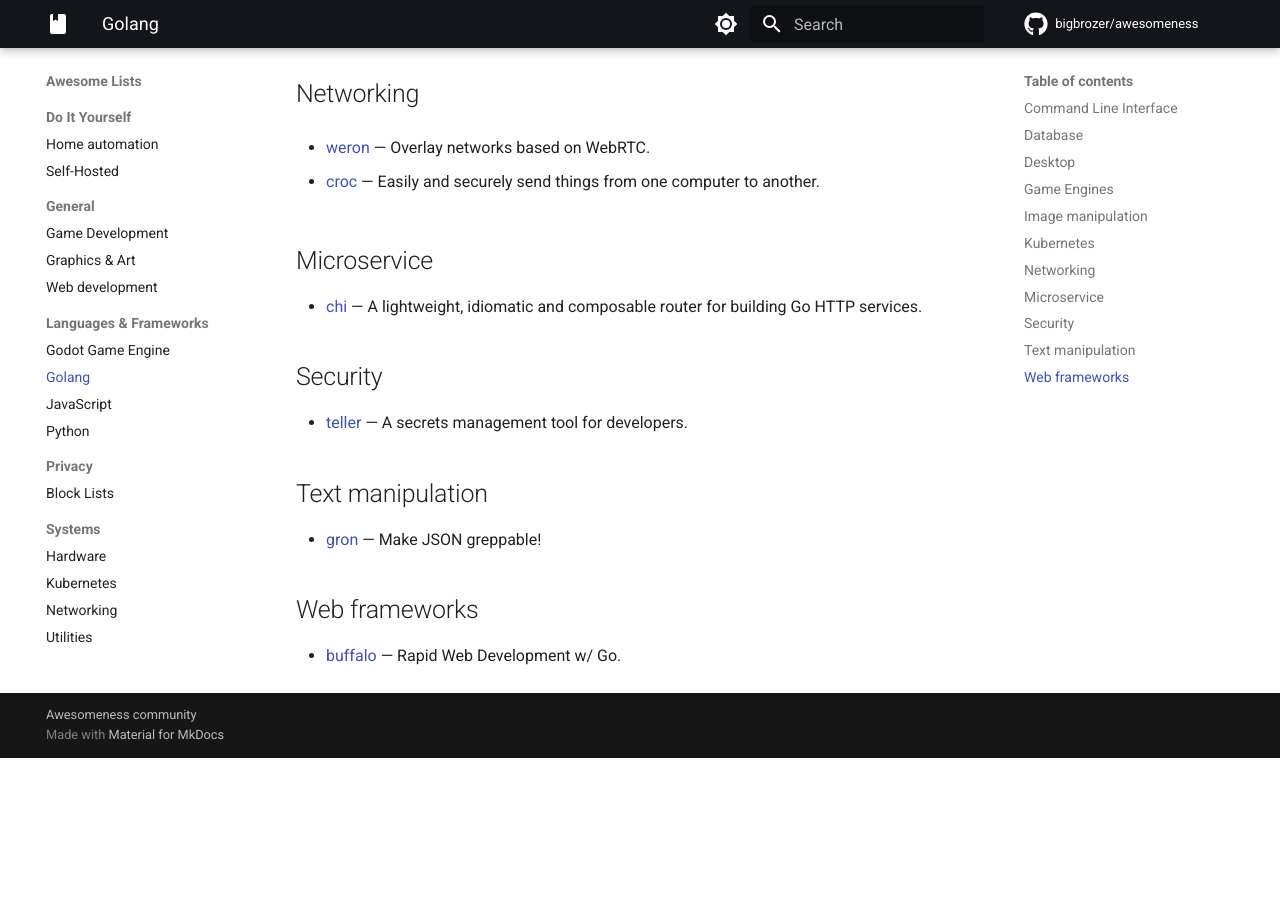
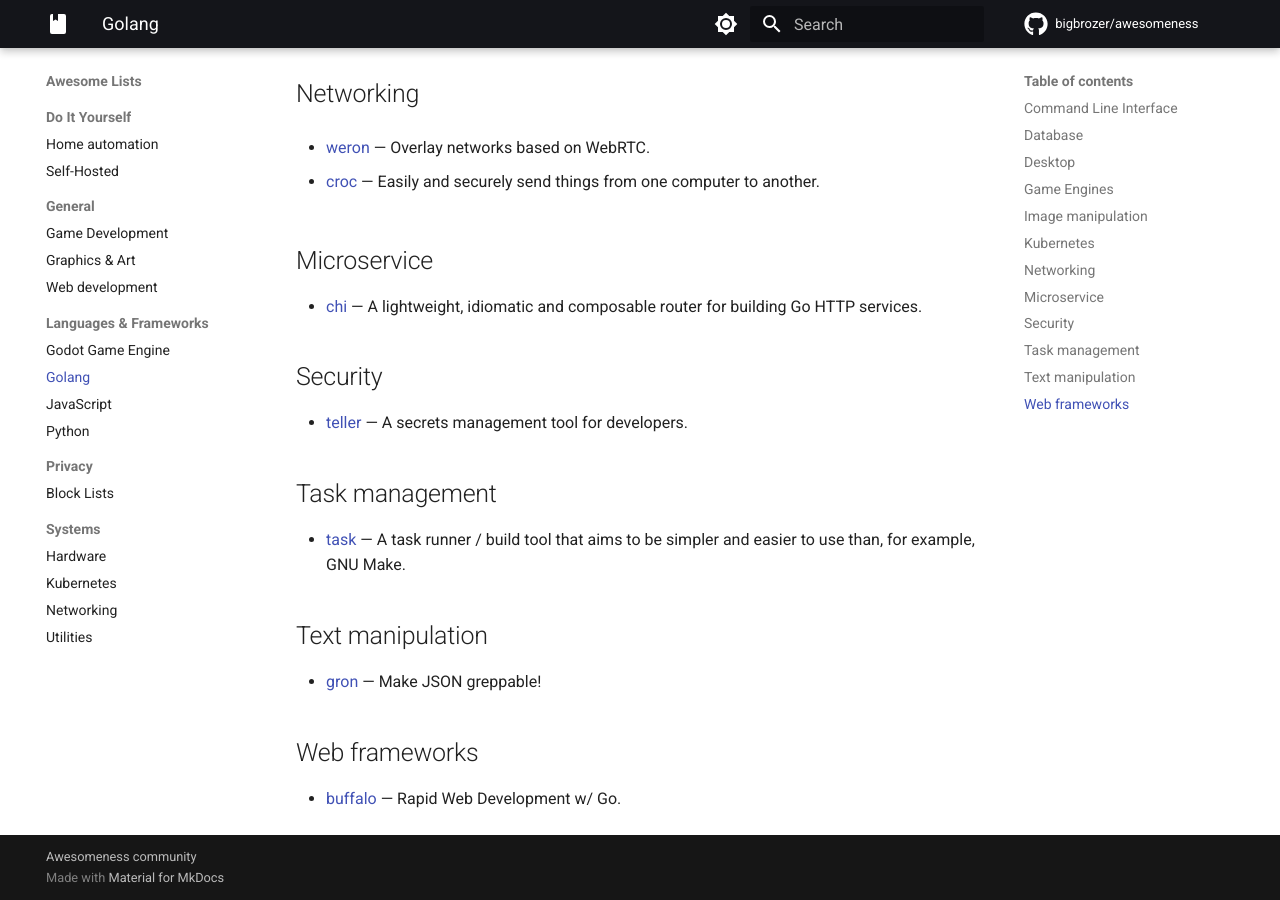
Before and after one commit to bigbrozer/awesomeness, an MkDocs documentation site: the page built from docs/lists/golang.md, in a window 1280 px wide and 900 px high, scrolled down 1204 px. Built offline with MkDocs 1.6.1 and Material for MkDocs 9.7.7, drawn with Linux system fonts in a browser that asks for light colours; emoji names are drawn with the system emoji font; comment, search, counter and statistics services are not loaded; before the commit the page ends 1962 px from its top, so only the background shows below that.

Commit message:
feat(golang): add `task`

```diff
--- a/docs/lists/golang.md
+++ b/docs/lists/golang.md
@@ -58,6 +58,10 @@ tags:
 
 - [teller](https://github.com/SpectralOps/teller) — A secrets management tool for developers.
 
+## Task management
+
+- [task](https://github.com/go-task/task) — A task runner / build tool that aims to be simpler and easier to use than, for example, GNU Make.
+
 ## Text manipulation
 
 - [gron](https://github.com/tomnomnom/gron) — Make JSON greppable!
```
